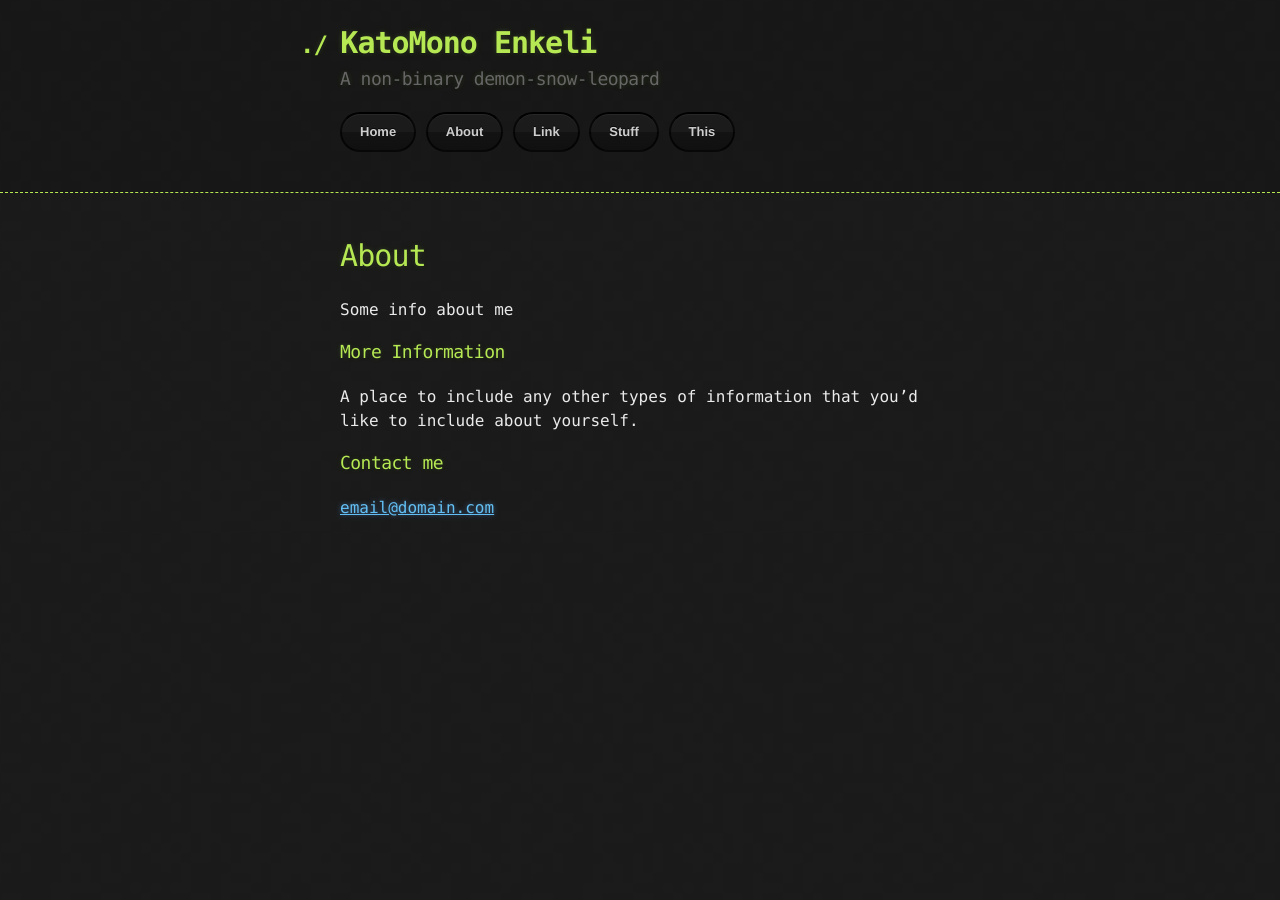
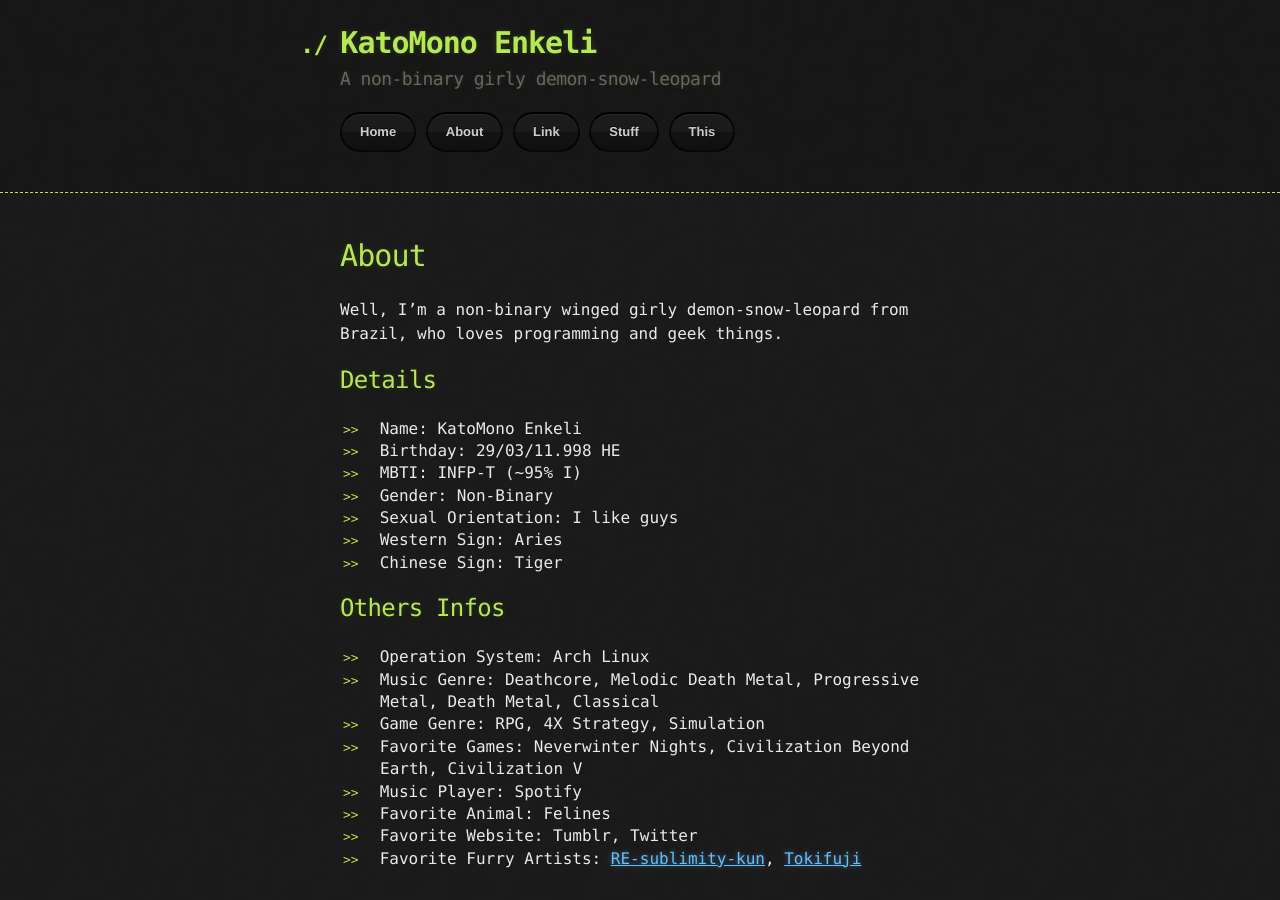
Before and after one commit to k4t0mono/k4t0mono.github.io, a Jekyll site: the page built from about.md, in a window 1280 px wide. Built offline with Jekyll 4.4.1, drawn with Linux system fonts in a browser that asks for light colours.

Commit message:
Update info

```diff
--- a/_config.yml
+++ b/_config.yml
@@ -1,5 +1,5 @@
 title: KatoMono Enkeli
-description: A non-binary demon-snow-leopard
+description: A non-binary girly demon-snow-leopard
 
 url: "https://k4t0mono.github.io"
 baseurl: ""
--- a/about.md
+++ b/about.md
@@ -4,12 +4,31 @@ title: About
 permalink: /about/
 ---
 
-Some info about me
+Well, I'm a non-binary winged girly demon-snow-leopard from Brazil, who loves
+programming and geek things.
 
-### More Information
+## Details
 
-A place to include any other types of information that you'd like to include about yourself.
+- Name: KatoMono Enkeli
+- Birthday: 29/03/11.998 HE
+- MBTI: INFP-T (~95% I)
+- Gender: Non-Binary
+- Sexual Orientation: I like guys
+- Western Sign: Aries
+- Chinese Sign: Tiger
 
-### Contact me
+## Others Infos
 
-[email@domain.com](mailto:email@domain.com)
+- Operation System: Arch Linux
+- Music Genre: Deathcore, Melodic Death Metal, Progressive Metal, Death Metal, Classical
+- Game Genre: RPG, 4X Strategy, Simulation
+- Favorite Games: Neverwinter Nights, Civilization Beyond Earth, Civilization V
+- Music Player: Spotify
+- Favorite Animal: Felines
+- Favorite Website: Tumblr, Twitter
+- Favorite Furry Artists: [RE-sublimity-kun][1], [Tokifuji][2]
+
+
+<!-- links -->
+[1]: <https://www.furaffinity.net/user/re-sublimity-kun>
+[2]: <https://www.furaffinity.net/user/tokifuji/>
```
